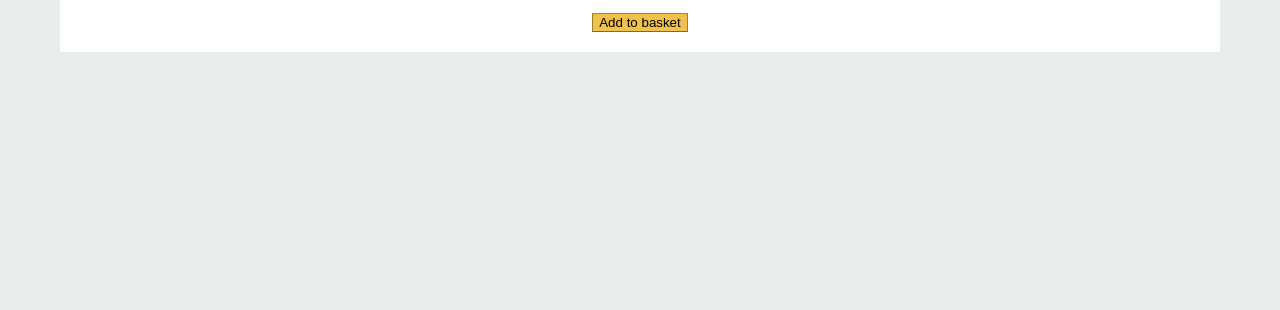
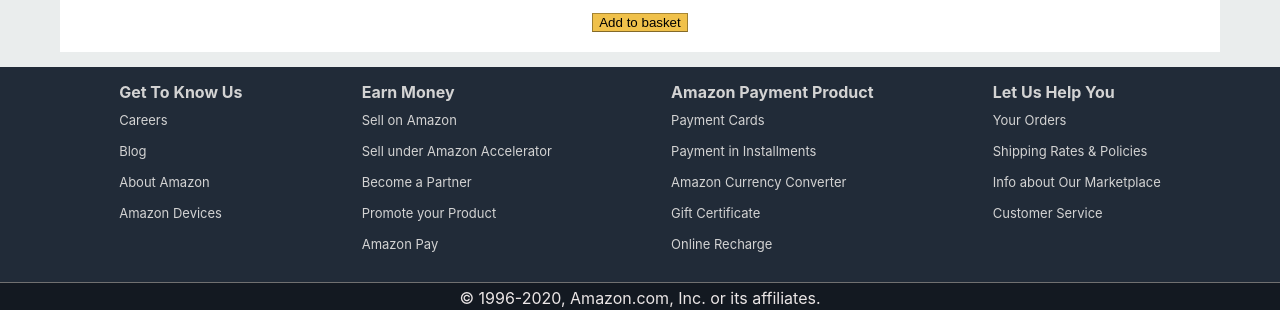
Before and after one commit to Hongdi-LAI/Amazon-clone, a React (Create React App) app: page / in a window 1280 px wide. Shown: the part 2011-2321 px from the top of the page. Before the commit the page ends 2078 px from the top, so only its background shows below. Built offline with nearby package versions, Linux system fonts and the light colour scheme; no server answers.

Commit message:
Bottom and Copyright UI Update

```diff
--- a/src/App.js
+++ b/src/App.js
@@ -1,6 +1,7 @@
 import React, {useEffect} from 'react';
 import './App.css';
 import Header from './Header';
+import Bottom from './Bottom';
 import Home from './Home';
 import Checkout from './Checkout';
 import Login from './Login';
@@ -51,6 +52,7 @@
           <Route path = "/checkout">
             <Header />
             <Checkout />
+            <Bottom />
           </Route>
           <Route path = "/login">
             <Login />
@@ -59,6 +61,7 @@
           <Route path = "/">
             <Header />
             <Home />
+            <Bottom />
           </Route>
         </Switch>
       </div>
--- /dev/null
+++ b/src/Bottom.css
@@ -0,0 +1,64 @@
+.bottom__info{
+    background-color: #212b38;
+    display: flex;
+    justify-content: space-evenly;
+    position: sticky;
+    color: lightgray;
+    padding-top: 15px;
+    padding-bottom: 15px;
+    margin-bottom: auto;
+}
+
+.bottom__infoLeftEnd > p {
+    font-size: small;
+    margin-bottom: 15px;
+    cursor: pointer;
+}
+
+.bottom__infoLeftEnd > h2 {
+    font-size: medium;
+    margin-bottom: 10px;
+
+}
+
+.bottom__infoLeftMid > p {
+    font-size: small;
+    margin-bottom: 15px;
+    cursor: pointer;
+}
+
+.bottom__infoLeftMid > h2 {
+    font-size: medium;
+    margin-bottom: 10px;
+}
+
+.bottom__infoRightMid > p {
+    font-size: small;
+    margin-bottom: 15px;
+    cursor: pointer;
+}
+
+.bottom__infoRightMid > h2 {
+    font-size: medium;
+    margin-bottom: 10px;
+}
+
+.bottom__infoRightEnd > p {
+    font-size: small;
+    margin-bottom: 15px;
+    cursor: pointer;
+}
+
+.bottom__infoRightEnd > h2 {
+    font-size: medium;
+    margin-bottom: 10px;
+}
+
+.bottom__copyright {
+    border-top: 1px solid rgb(112, 112, 112);
+    background-color: #131921;
+    display: flex;
+    justify-content: center;
+    color: rgb(235, 230, 230);
+    padding: 5px;
+}
--- /dev/null
+++ b/src/Bottom.js
@@ -0,0 +1,48 @@
+import React from 'react'
+import './Bottom.css'
+
+function Bottom() {
+    return (
+        <div className = "bottom">
+            <div className = "bottom__info">
+                <div className = "bottom__infoLeftEnd">
+                    <h2>Get To Know Us</h2>
+                    <p>Careers</p>
+                    <p>Blog</p>
+                    <p>About Amazon</p>
+                    <p>Amazon Devices</p>
+                </div>
+                <div className = "bottom__infoLeftMid">
+                    <h2>Earn Money</h2>
+                    <p>Sell on Amazon</p>
+                    <p>Sell under Amazon Accelerator</p>
+                    <p>Become a Partner</p>
+                    <p>Promote your Product</p>
+                    <p>Amazon Pay</p>
+                </div>
+                <div className = "bottom__infoRightMid">
+                    <h2>Amazon Payment Product</h2>
+                    <p>Payment Cards</p>
+                    <p>Payment in Installments</p>
+                    <p>Amazon Currency Converter</p>
+                    <p>Gift Certificate</p>
+                    <p>Online Recharge</p>
+                </div>
+                <div className = "bottom__infoRightEnd">
+                    <h2>Let Us Help You</h2>
+                    <p>Your Orders</p>
+                    <p>Shipping Rates & Policies</p>
+                    <p>Info about Our Marketplace</p>
+                    <p>Customer Service</p>
+                </div>
+            </div>
+            <div className = "bottom__copyright">
+                <span> © 1996-2020, Amazon.com, Inc. or its affiliates. </span>
+            </div>
+        </div>
+
+
+    )
+}
+
+export default Bottom
--- a/src/Checkout.css
+++ b/src/Checkout.css
@@ -4,8 +4,6 @@
     background-color: white;
     height: max-content;
 }
-
-
 
 .checkout__title {
     margin-right: 10px;
@@ -17,3 +15,12 @@
     width:100%;
     margin-bottom: 10px;
 }
+
+.checkout__empty > h2 {
+    margin-bottom: 20px;
+}
+
+.checkout__empty > img {
+    margin-top: 100px;
+    width: 100%;
+}
--- a/src/Checkout.js
+++ b/src/Checkout.js
@@ -19,11 +19,15 @@
                 />
                 {/* condition on shopping basket */}
                 {basket?.length === 0 ? (
-                    <div>
+                    <div className = "checkout__empty">
                         <h2> Your Shopping Basket is Empty</h2>
                         <p>
                             You have no items in your basket. To buy one or more items, click "Add to basket" next to the item.
                         </p>
+                        <img
+                        src = 'https://images-na.ssl-images-amazon.com/images/G/01/dex/2019/CFS/DEX_2019_CFS_LP_Hero_Desktop_3000x650.jpg'
+                        alt = ''
+                        />
                     </div>
                 ) : (
                     <div>
```
